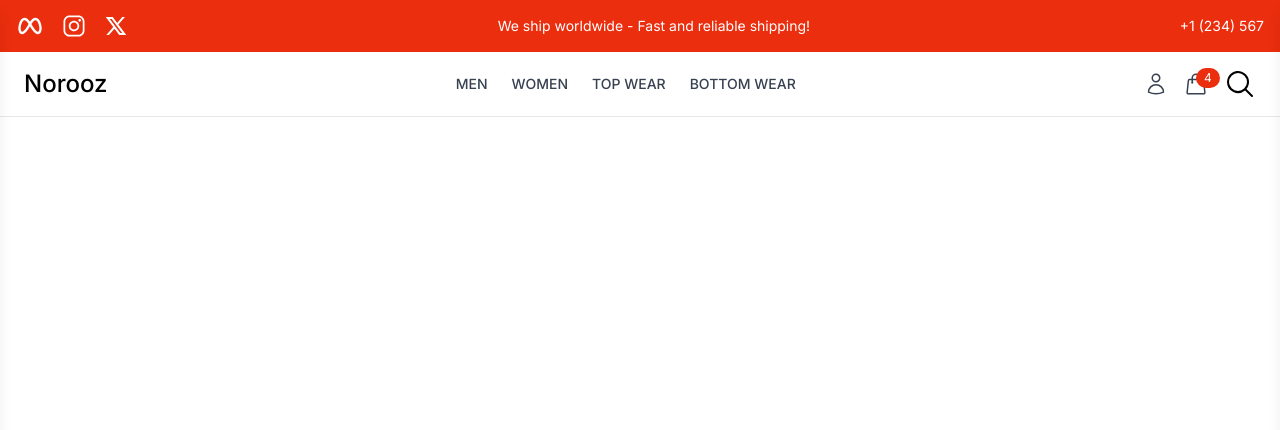
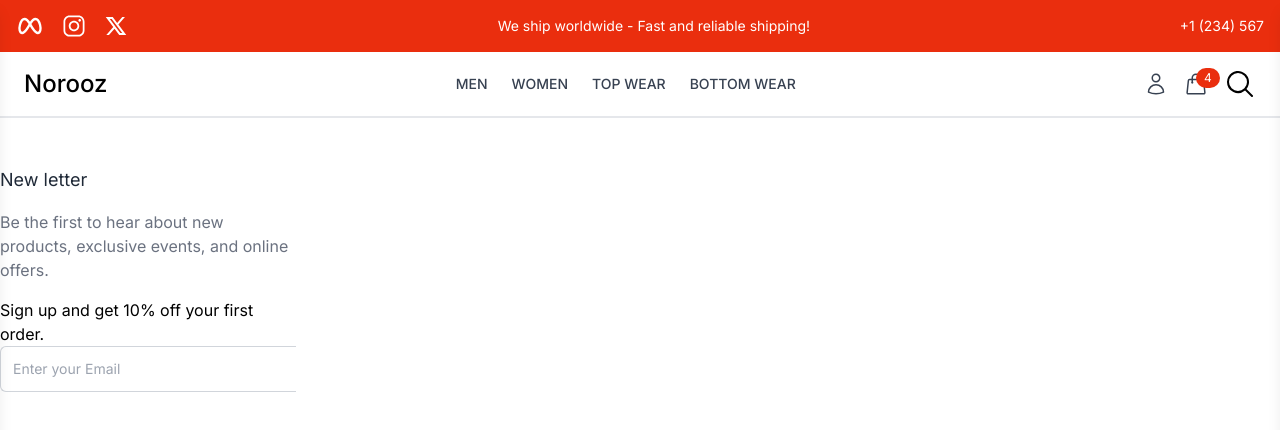
Before and after one commit to aidanubo/norooz, a React (Vite) app in the folder frontend/: page / in a window 1280 px wide. Shown: the top 430 px of the page. Built offline with nearby package versions, Linux system fonts and the light colour scheme.

Commit message:
create footer and coding

```diff
--- /dev/null
+++ b/frontend/src/Components/Common/Footer.jsx
@@ -0,0 +1,27 @@
+import React from "react";
+
+export default function Footer() {
+  return (
+    <footer className="border-t py-12">
+      <div className="container mx-auto grid grid-cols-1 md:grid-cols-4 gap-8 px-4 lg:px-0 ">
+        <div>
+          <h3 className="text-lg text-gray-800 mb-4 ">New letter</h3>
+          <p className="text-gray-500 mb-4">
+            Be the first to hear about new products, exclusive events, and
+            online offers.
+          </p>
+          <p>Sign up and get 10% off your first order.</p>
+
+          <form className="flex ">
+            <input
+              type="email"
+              placeholder="Enter your Email"
+              className="p-3 w-full text-sm border-t border-l border-b border-gray-300 rounded-l-md focus:outline-none focus:ring-2 focus:ring-gray-500 transition-all"
+              required
+             />
+          </form>
+        </div>
+      </div>
+    </footer>
+  );
+}
--- a/frontend/src/Components/Layout/UserLayout.jsx
+++ b/frontend/src/Components/Layout/UserLayout.jsx
@@ -1,10 +1,12 @@
 import React from 'react'
 import Header from '../Common/Header'
+import Footer from '../Common/Footer'
 
 export default function UserLayout() {
   return (
     <>
      <Header/>
+     <Footer/>
     </>
   )
 }
```
